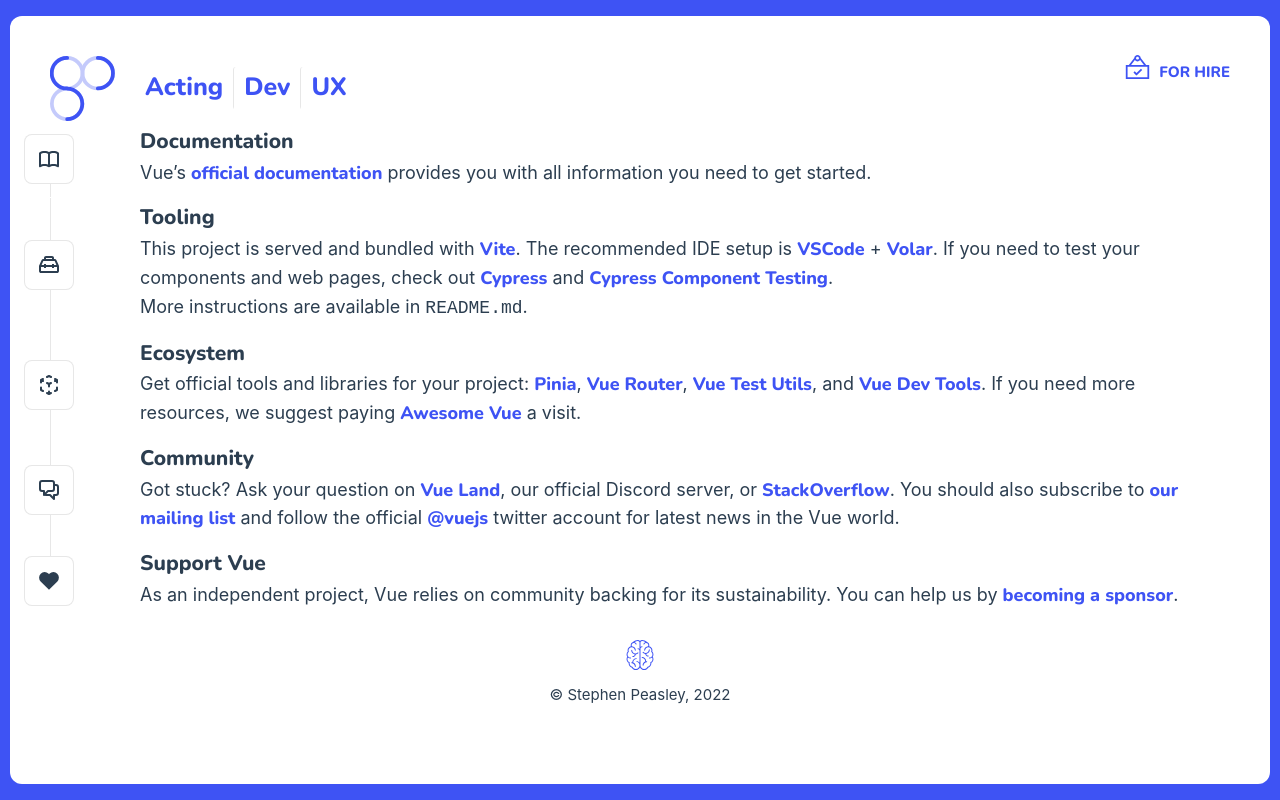
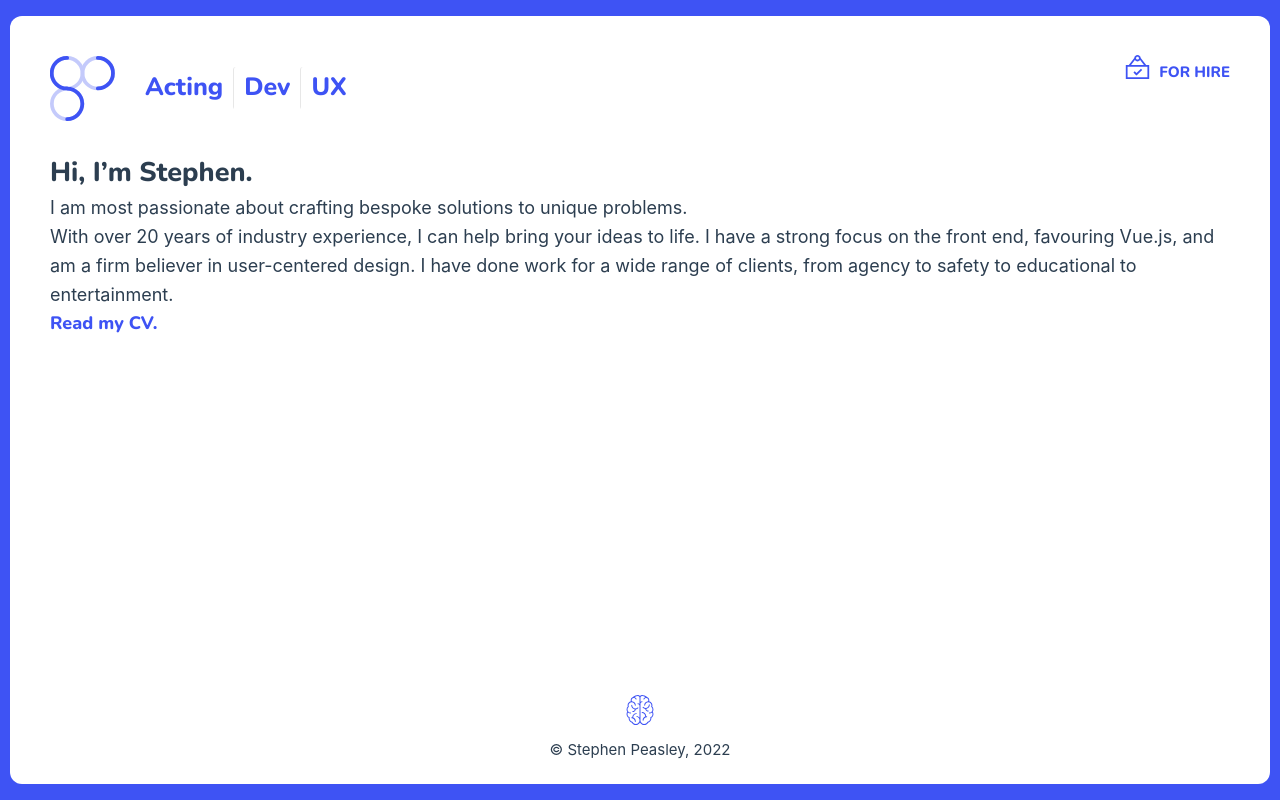
Before and after one commit to speasley/stephenpeasley, a Vue app: page / in a window 1280 px wide. Built offline with nearby package versions, Linux system fonts and the light colour scheme.

Commit message:
refactor: pin footer to bottom

```diff
--- a/src/assets/main.css
+++ b/src/assets/main.css
@@ -57,6 +57,7 @@
   display: flex;
   flex-direction: column;
   justify-content: stretch;
+  margin-bottom: 1.5rem;
 }
 
 header a {
@@ -73,6 +74,10 @@
 }
 
 footer {
+  bottom: 2rem;
+  left: 0;
+  position: absolute;
+  right: 0;
   text-align: center;
 }
 
@@ -172,6 +177,7 @@
   }
   header {
     flex-direction: row;
+    margin-bottom: 3rem;
   }
 
   #main-logo {
--- a/src/components/TheWelcome.vue
+++ b/src/components/TheWelcome.vue
@@ -1,84 +1,23 @@
 <script setup>
-import WelcomeItem from './WelcomeItem.vue'
-import DocumentationIcon from './icons/IconDocumentation.vue'
-import ToolingIcon from './icons/IconTooling.vue'
-import EcosystemIcon from './icons/IconEcosystem.vue'
-import CommunityIcon from './icons/IconCommunity.vue'
-import SupportIcon from './icons/IconSupport.vue'
 </script>
 
 <template>
-  <WelcomeItem>
-    <template #icon>
-      <DocumentationIcon />
-    </template>
-    <template #heading>Documentation</template>
+  <section>
+    <h1>Hi, I&rsquo;m Stephen.</h1>
+    <p>
+      I am most passionate about crafting bespoke solutions to unique problems.
+    </p>
+    <p>
+      With over 20 years of industry experience, I can help bring your ideas to
+      life. I have a strong focus on the front end, favouring Vue.js, and am a
+      firm believer in user-centered design. I have done work for a wide range
+      of clients, from agency to safety to educational to entertainment.
+    </p>
+    <p>
+      <a href="https://read.cv/speasley" title="https://read.cv/speasley"
+        >Read my CV.</a
+      >
+    </p>
+  </section>
 
-    Vue’s
-    <a target="_blank" href="https://vuejs.org/">official documentation</a>
-    provides you with all information you need to get started.
-  </WelcomeItem>
-
-  <WelcomeItem>
-    <template #icon>
-      <ToolingIcon />
-    </template>
-    <template #heading>Tooling</template>
-
-    This project is served and bundled with
-    <a href="https://vitejs.dev/guide/features.html" target="_blank">Vite</a>. The recommended IDE
-    setup is <a href="https://code.visualstudio.com/" target="_blank">VSCode</a> +
-    <a href="https://github.com/johnsoncodehk/volar" target="_blank">Volar</a>. If you need to test
-    your components and web pages, check out
-    <a href="https://www.cypress.io/" target="_blank">Cypress</a> and
-    <a href="https://on.cypress.io/component" target="_blank"
-      >Cypress Component Testing</a
-    >.
-
-    <br />
-
-    More instructions are available in <code>README.md</code>.
-  </WelcomeItem>
-
-  <WelcomeItem>
-    <template #icon>
-      <EcosystemIcon />
-    </template>
-    <template #heading>Ecosystem</template>
-
-    Get official tools and libraries for your project:
-    <a target="_blank" href="https://pinia.vuejs.org/">Pinia</a>,
-    <a target="_blank" href="https://router.vuejs.org/">Vue Router</a>,
-    <a target="_blank" href="https://test-utils.vuejs.org/">Vue Test Utils</a>, and
-    <a target="_blank" href="https://github.com/vuejs/devtools">Vue Dev Tools</a>. If you need more
-    resources, we suggest paying
-    <a target="_blank" href="https://github.com/vuejs/awesome-vue">Awesome Vue</a>
-    a visit.
-  </WelcomeItem>
-
-  <WelcomeItem>
-    <template #icon>
-      <CommunityIcon />
-    </template>
-    <template #heading>Community</template>
-
-    Got stuck? Ask your question on
-    <a target="_blank" href="https://chat.vuejs.org">Vue Land</a>, our official Discord server, or
-    <a target="_blank" href="https://stackoverflow.com/questions/tagged/vue.js">StackOverflow</a>.
-    You should also subscribe to
-    <a target="_blank" href="https://news.vuejs.org">our mailing list</a> and follow the official
-    <a target="_blank" href="https://twitter.com/vuejs">@vuejs</a>
-    twitter account for latest news in the Vue world.
-  </WelcomeItem>
-
-  <WelcomeItem>
-    <template #icon>
-      <SupportIcon />
-    </template>
-    <template #heading>Support Vue</template>
-
-    As an independent project, Vue relies on community backing for its sustainability. You can help
-    us by
-    <a target="_blank" href="https://vuejs.org/sponsor/">becoming a sponsor</a>.
-  </WelcomeItem>
 </template>
```
